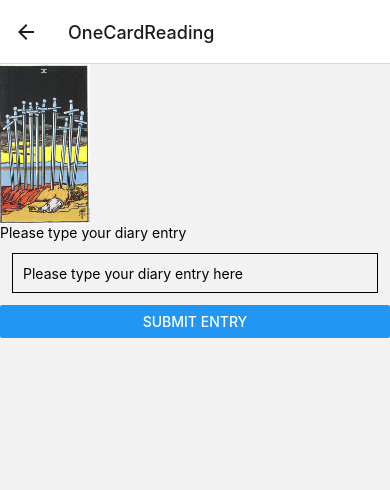
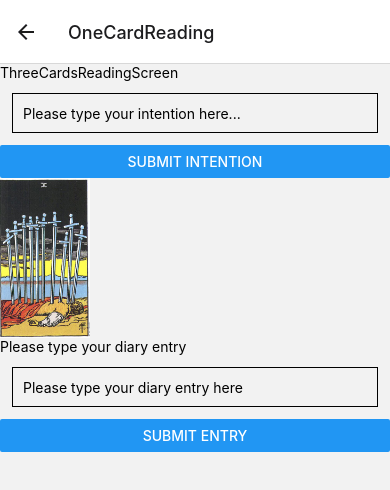
Before and after one commit to 9RedThreads/fe-Tarot, a React Native app: screen /OneCardReading in a window 390 px wide. Shown: the top 490 px of the page. Built offline with nearby package versions, Linux system fonts and the light colour scheme.

Commit message:
One card reading no posting yet

```diff
--- a/Screens/OneCardReadingScreen.tsx
+++ b/Screens/OneCardReadingScreen.tsx
@@ -1,6 +1,7 @@
 import { View, Text, TextInput, Button,StyleSheet, TouchableOpacity, Image, ScrollView, Modal} from 'react-native'
 import React from 'react'
 import { sidsInfo } from '../Tarot-cards/sids-cards'
+import axios from 'axios'
 
 
 
@@ -22,11 +23,46 @@ const OneCardReadingScreen = () => {
 
     }
   })
-
+  const [intention, setIntention] = React.useState('');
   const [entry, setEntry] = React.useState('');
+  const [intentionPressed, setIntentionPressed] = React.useState(false);
   const [cardOne, setCardOne] = React.useState(sidsInfo[Math.floor(Math.random() * sidsInfo.length)])
 const [imagePressed, setImagePressed] = React.useState(false);
 const [selectedCard, setSelectedCard] = React.useState(cardOne);
+const [isLightCardOne, setIsLightCardOne] = React.useState(Math.random() < 0.5);
+
+// const postEntry = (postBody: any) => {
+
+//   const headers = {
+//     'Content-Type': 'application/json',
+//     'Authorization': "bearer eyJhbGciOiJIUzI1NiIsInR5cCI6IkpXVCJ9.eyJlbWFpbCI6InNpZG5leXBpbnNlbnQzQGhvdG1haWwuY28udWsiLCJ1c2VySWQiOiIxMCIsImlhdCI6MTY3NTE3NjI0MywiZXhwIjoxNjkwNzI4MjQzfQ.4vDUWe0Yt2IBUW0XS7qL4I0l1cQW6amcOLEoY0MkvWo"
+//   }
+
+//   axios.post('https://tarot-api-k1ed.onrender.com/api/entries', postBody, {
+
+//   headers: headers
+// })
+// .then((response) => {
+// console.log(response.data, "response.data")
+// console.log(response.data.entries[0].tarot_card_id, "response.data.entries.tarot_card_id")
+
+// })
+// .catch((error) => {
+
+//   console.log(error.response.data, "error.response.data")
+// })
+
+// }
+
+
+
+// const handleSubmit = (e: any) => {
+//   e.preventDefault();
+
+//   const postBody = {intention: intention, entry_body: entry, tarot_card_id: [{id: cardOne.name,  isLight: isLightCardOne, readingStyle: readingCardOne }]}
+
+//   postEntry(postBody)
+// }
 
 
 
@@ -47,9 +83,24 @@ const ShowSingleCard = () =>(
 )
 
   return (
+    <View>
 
 
     <View>
+    <Text>ThreeCardsReadingScreen</Text>
+
+    <TextInput
+     placeholder="Please type your intention here..."
+      style={styles.input}
+      onChangeText={setIntention}
+      value={intention}
+    />
+<Button title="Submit Intention" onPress={ () => {setIntentionPressed(true)}}
+/>
+</View>
+
+
+
 
 <ShowSingleCard/>
 
@@ -89,7 +140,7 @@ const ShowSingleCard = () =>(
         onChangeText={setEntry}
         value={entry}
       />
-<Button title="Submit Entry" onPress={() =>{console.log(entry)}}
+<Button title="Submit Entry" onPress={()=>{console.log(entry)}}
 />
 </View>
 
@@ -102,6 +153,8 @@ const ShowSingleCard = () =>(
 
     </Modal>
     </View>
+
+
   )
 }
 
```
